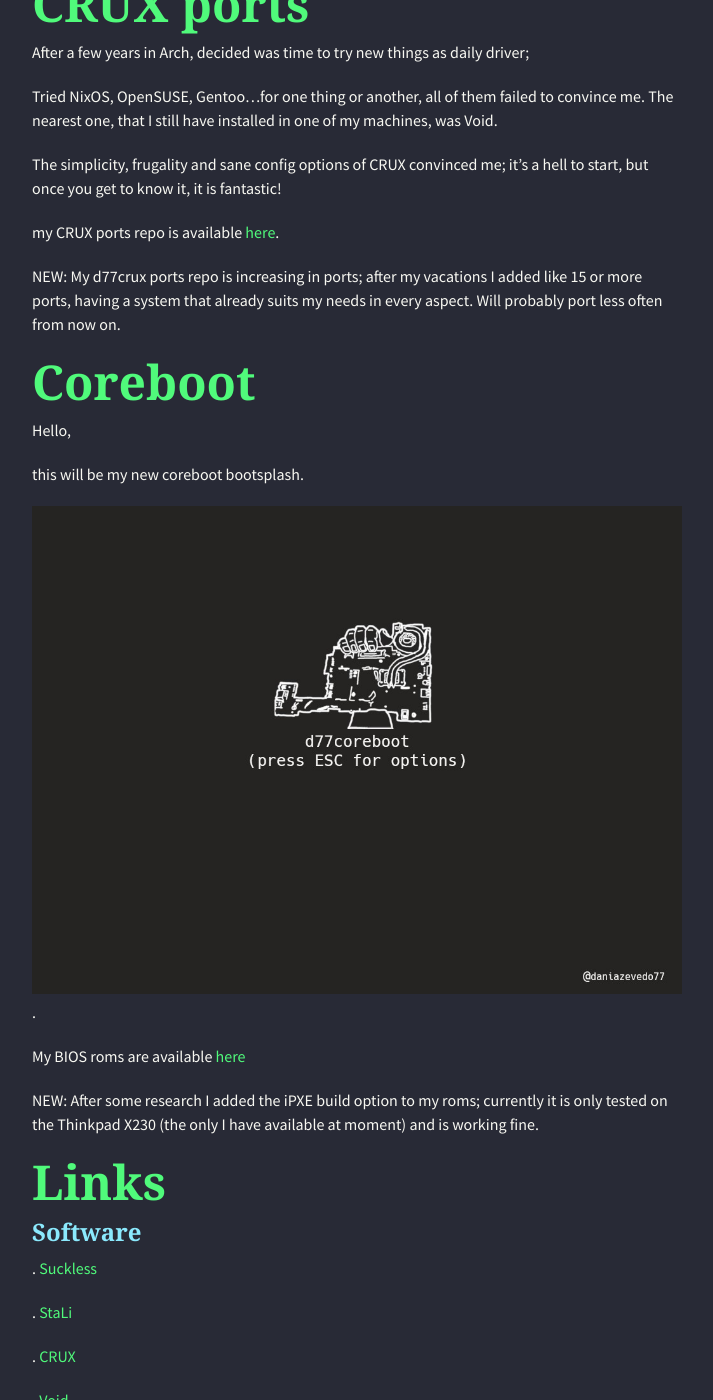
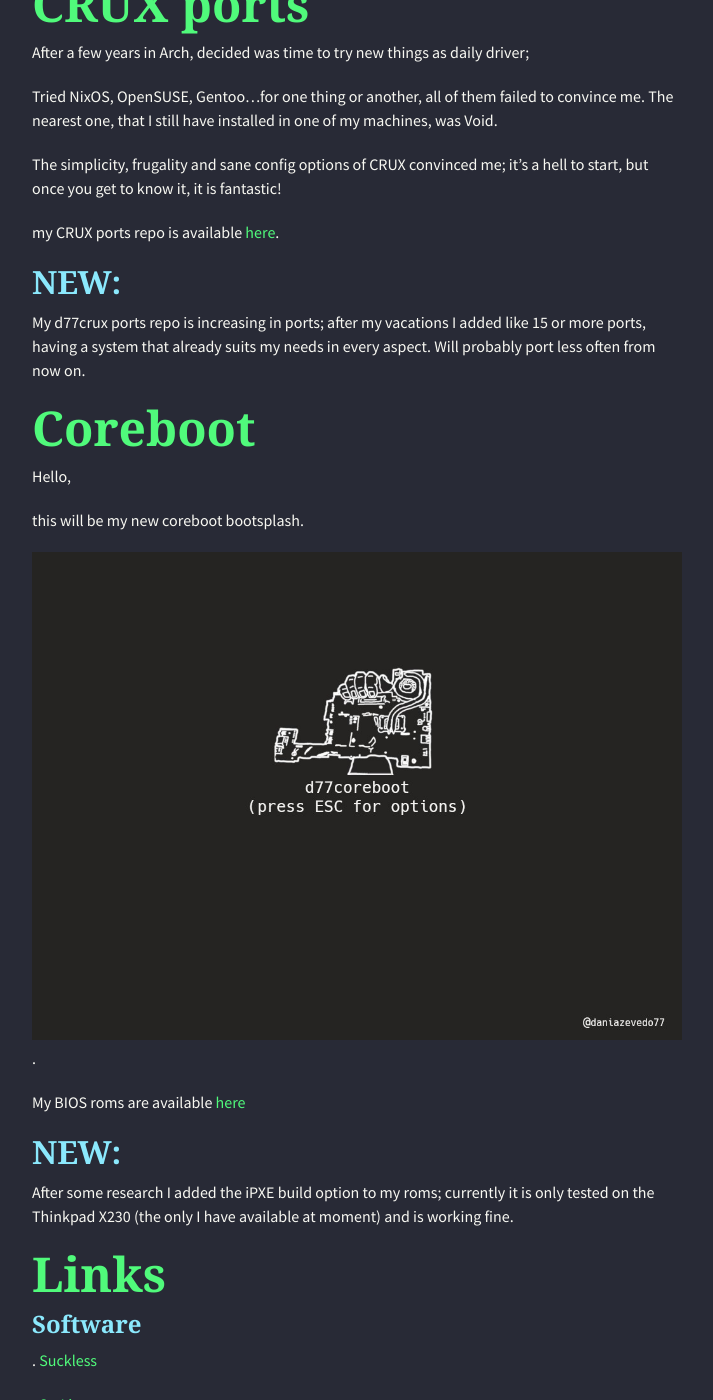
Before and after one commit to dani-77/dani-77.github.io, a Jekyll site: the page built from index.md, in a window 1280 px wide and 1400 px high, scrolled down 491 px. Shown: the whole window, without its empty margins (283-996 px from the left). Built offline with Jekyll 4.4.1, drawn with Linux system fonts in a browser that asks for light colours; nearby versions of some CDN libraries; part of the change alters nothing that is shown.

```diff
--- a/index.md
+++ b/index.md
@@ -25,7 +25,9 @@ The simplicity, frugality and sane config options of CRUX convinced me; it's a h
 
 my CRUX ports repo is available [here](https://github.com/dani-77/d77crux).
 
-NEW: My d77crux ports repo is increasing in ports; after my vacations I added like 15 or more ports, having a system that already suits my needs in every aspect. Will probably port less often from now on.
+## NEW:
+
+My d77crux ports repo is increasing in ports; after my vacations I added like 15 or more ports, having a system that already suits my needs in every aspect. Will probably port less often from now on.
 
 
 # Coreboot
@@ -38,7 +40,9 @@ this will be my new coreboot bootsplash.
 
 My BIOS roms are available [here](https://github.com/dani-77/d77coreboot)
 
-NEW: After some research I added the iPXE build option to my roms; currently it is only tested on the Thinkpad X230 (the only I have available at moment) and is working fine.
+## NEW:
+
+After some research I added the iPXE build option to my roms; currently it is only tested on the Thinkpad X230 (the only I have available at moment) and is working fine.
 
 # Links
 
```
